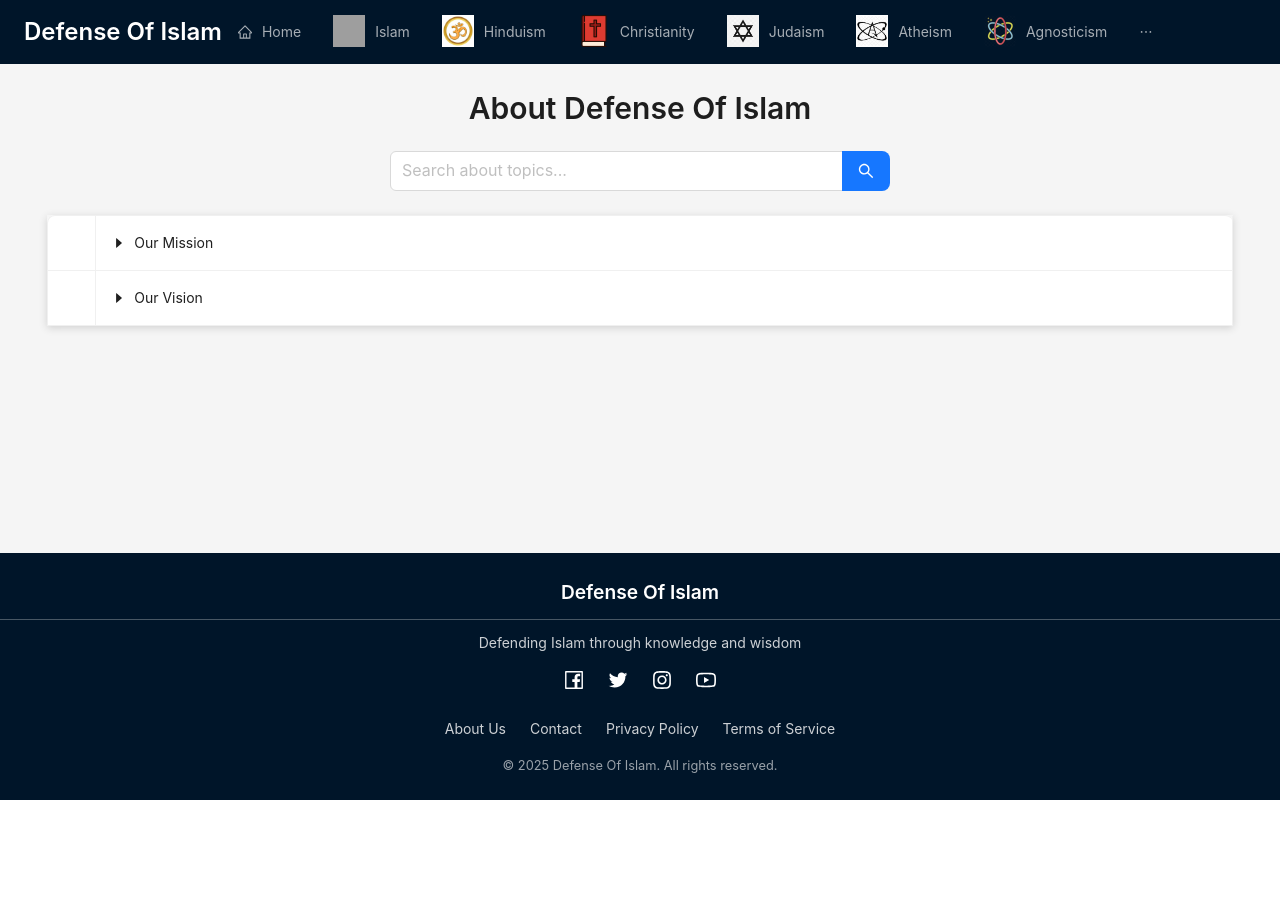
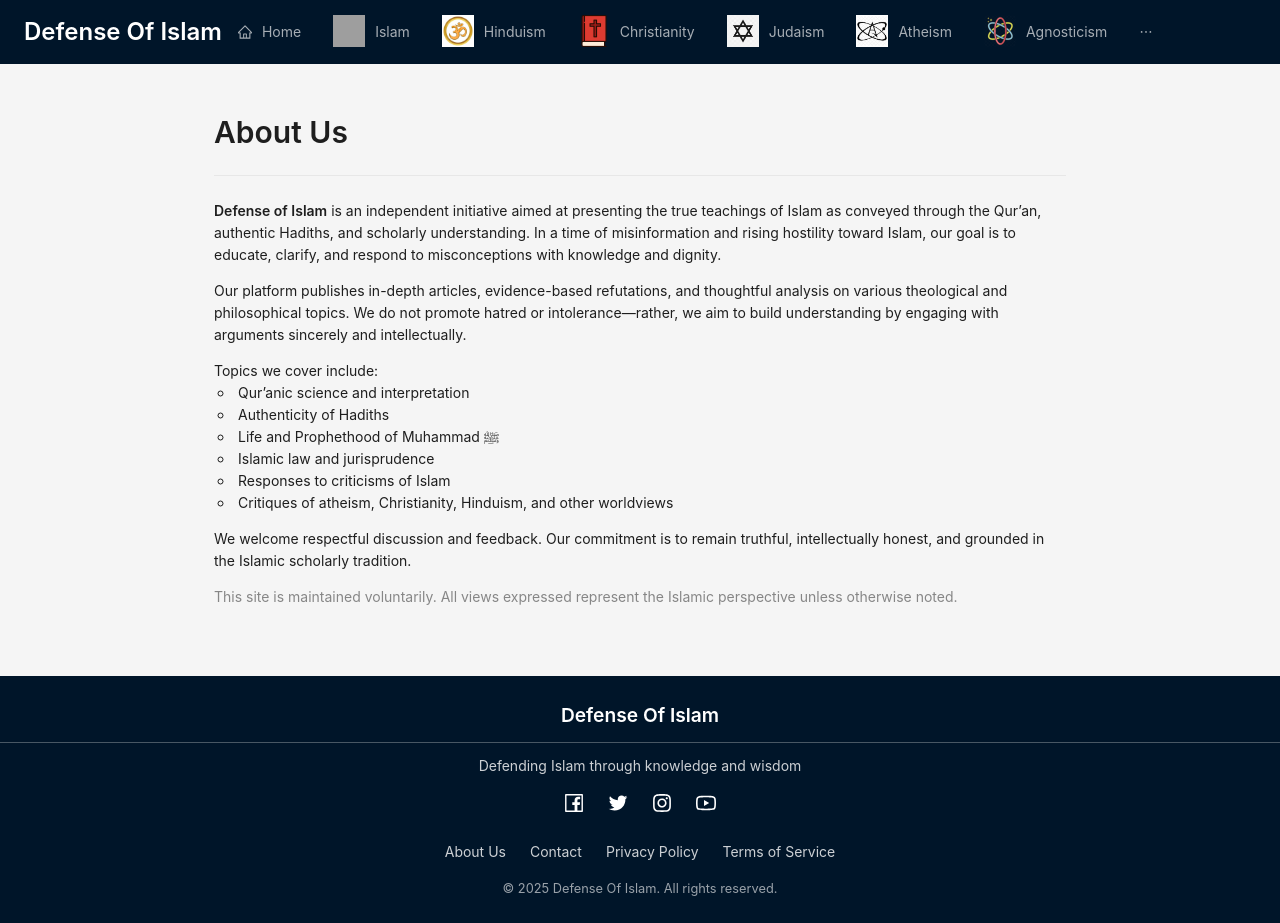
Before and after one commit to defenseofislam/web, a React (Create React App) app: page /web/about in a window 1280 px wide. Before the commit the page ends 800 px from the top, so only its background shows below. Built offline with nearby package versions, Linux system fonts and the light colour scheme; grey boxes are pictures that could not be loaded; a web font is replaced by a local one.

Commit message:
feat: refactor About page to enhance content structure and presentation

```diff
--- a/src/pages/About.js
+++ b/src/pages/About.js
@@ -1,284 +1,52 @@
-import React, { useState, useEffect } from "react";
-import { Table, Typography, Input, Button, Empty } from "antd";
-import {
-  CaretRightOutlined,
-  CaretDownOutlined,
-  MailOutlined,
-} from "@ant-design/icons";
+import React from "react";
+import { Layout, Typography, Divider } from "antd";
 
-const { Title, Paragraph, Text } = Typography;
-const { Search } = Input;
+const { Content } = Layout;
+const { Title, Paragraph } = Typography;
 
-// Helper component to highlight matched text
-const HighlightText = ({ text, search }) => {
-  if (!search || !text) return text;
+function AboutUs() {
+  return (
+    <Content style={{ padding: "24px", maxWidth: "900px", margin: "auto" }}>
+      <Typography>
+        <Title level={2}>About Us</Title>
+        <Divider />
 
-  const regex = new RegExp(`(${search})`, "gi");
-  return text.split(regex).map((part, i) =>
-    part.toLowerCase() === search.toLowerCase() ? (
-      <Text mark key={i}>
-        {part}
-      </Text>
-    ) : (
-      part
-    )
+        <Paragraph>
+          <strong>Defense of Islam</strong> is an independent initiative aimed at presenting the true teachings of Islam
+          as conveyed through the Qur’an, authentic Hadiths, and scholarly understanding. In a time of misinformation and
+          rising hostility toward Islam, our goal is to educate, clarify, and respond to misconceptions with knowledge and dignity.
+        </Paragraph>
+
+        <Paragraph>
+          Our platform publishes in-depth articles, evidence-based refutations, and thoughtful analysis on various
+          theological and philosophical topics. We do not promote hatred or intolerance—rather, we aim to build
+          understanding by engaging with arguments sincerely and intellectually.
+        </Paragraph>
+
+        <Paragraph>
+          Topics we cover include:
+          <ul>
+            <li>Qur’anic science and interpretation</li>
+            <li>Authenticity of Hadiths</li>
+            <li>Life and Prophethood of Muhammad ﷺ</li>
+            <li>Islamic law and jurisprudence</li>
+            <li>Responses to criticisms of Islam</li>
+            <li>Critiques of atheism, Christianity, Hinduism, and other worldviews</li>
+          </ul>
+        </Paragraph>
+
+        <Paragraph>
+          We welcome respectful discussion and feedback. Our commitment is to remain truthful, intellectually honest, and
+          grounded in the Islamic scholarly tradition.
+        </Paragraph>
+
+        <Paragraph type="secondary">
+          This site is maintained voluntarily. All views expressed represent the Islamic perspective unless otherwise
+          noted.
+        </Paragraph>
+      </Typography>
+    </Content>
   );
-};
+}
 
-// Recursive function to highlight text in React elements
-const highlightContent = (node, search) => {
-  if (!node || !search) return node;
-
-  if (typeof node === "string") {
-    return <HighlightText text={node} search={search} />;
-  }
-
-  if (React.isValidElement(node)) {
-    return React.cloneElement(
-      node,
-      {},
-      React.Children.map(node.props.children, (child) =>
-        highlightContent(child, search)
-      )
-    );
-  }
-
-  return node;
-};
-
-const About = () => {
-  const [expandedRow, setExpandedRow] = useState(null);
-  const [searchText, setSearchText] = useState("");
-  const [processedData, setProcessedData] = useState([]);
-
-  const handleExpand = (record) => {
-    if (record.content) {
-      setExpandedRow(expandedRow === record.key ? null : record.key);
-    }
-  };
-
-  // Original table data
-  const tableData = [
-    {
-      key: "1",
-      title: "Our Mission",
-      content: (
-        <div>
-          <Paragraph>
-            To provide authentic Islamic knowledge and defend Islam against
-            misconceptions through evidence-based responses.
-          </Paragraph>
-          <Paragraph>
-            We rely on Quranic verses and authentic Hadith to address modern
-            challenges facing Muslims worldwide.
-          </Paragraph>
-        </div>
-      ),
-    },
-    {
-      key: "2",
-      title: "Our Vision",
-      content: (
-        <div>
-          <Paragraph>
-            To become the most trusted online platform for Islamic defense and
-            dawah materials.
-          </Paragraph>
-          <Paragraph>
-            We aim to equip Muslims with knowledge to confidently represent
-            Islam in interfaith dialogues.
-          </Paragraph>
-        </div>
-      ),
-    },
-  ];
-
-  // Process data for search and highlighting
-  useEffect(() => {
-    if (!searchText) {
-      setProcessedData(tableData);
-      setExpandedRow(null);
-      return;
-    }
-
-    const lowerSearch = searchText.toLowerCase();
-    const newData = tableData.map((item) => {
-      // Check for matches in title
-      const titleMatch = item.title.toLowerCase().includes(lowerSearch);
-      let contentMatch = false;
-      let highlightedContent = item.content;
-
-      // Check for matches in content
-      if (item.content) {
-        // Convert content to plain text for matching
-        const contentString = React.Children.toArray(
-          item.content.props.children
-        )
-          .map((child) => {
-            if (typeof child === "string") return child;
-            if (child.props?.children)
-              return React.Children.toArray(child.props.children).join(" ");
-            return "";
-          })
-          .join(" ")
-          .toLowerCase();
-
-        contentMatch = contentString.includes(lowerSearch);
-
-        // Highlight content if matched
-        if (contentMatch) {
-          highlightedContent = React.cloneElement(
-            item.content,
-            {},
-            highlightContent(item.content, searchText)
-          );
-        }
-      }
-
-      // Highlight title if matched
-      const highlightedTitle = titleMatch ? (
-        <HighlightText text={item.title} search={searchText} />
-      ) : (
-        item.title
-      );
-
-      return {
-        ...item,
-        highlightedTitle,
-        highlightedContent,
-        shouldExpand: titleMatch || contentMatch,
-      };
-    });
-
-    setProcessedData(newData);
-
-    // Auto-expand first matching row
-    const firstMatch = newData.find((item) => item.shouldExpand);
-    setExpandedRow(firstMatch?.key || null);
-    //eslint-disable-next-line react-hooks/exhaustive-deps
-  }, [searchText]);
-
-  // Filter data based on search
-  const filteredData = processedData.filter(
-    (item) => item.shouldExpand || !searchText
-  );
-
-  const handleSearch = (value) => {
-    setSearchText(value);
-  };
-
-  const handleSubmitTopic = () => {
-    alert(
-      "Thank you for considering to contribute in this website. Please feel free to suggest this topic. May Allah reward you!"
-    );
-    const subject = "Topic Suggestion for SR Defense";
-    const body = `Assalamu Alaikum,\n\nI would like to suggest the following topic for inclusion on your website:\n\n[Please describe your topic here (You searched for "${searchText}"). Kindly Explain from below this line about this "${searchText}" topic. This topic will be added in future In Sha Allah]\n\nJazakAllah Khair`;
-
-    // Check if mobile device
-    const isMobile =
-      /Android|webOS|iPhone|iPad|iPod|BlackBerry|IEMobile|Opera Mini/i.test(
-        navigator.userAgent
-      );
-
-    if (isMobile) {
-      // For mobile, use simple mailto link
-      window.location.href = `mailto:defenseofislam.kk@gmail.com?subject=${encodeURIComponent(
-        subject
-      )}&body=${encodeURIComponent(body)}`;
-    } else {
-      // For desktop, try to open Gmail directly
-      const mailtoLink = `https://mail.google.com/mail/?view=cm&fs=1&to=defenseofislam.kk@gmail.com&su=${encodeURIComponent(
-        subject
-      )}&body=${encodeURIComponent(body)}`;
-      window.open(mailtoLink, "_blank", "noopener,noreferrer");
-    }
-  };
-
-  const columns = [
-    {
-      title: "About SR Defense",
-      dataIndex: "title",
-      key: "title",
-      render: (text, record) => (
-        <div
-          style={{
-            display: "flex",
-            alignItems: "center",
-            cursor: record.content ? "pointer" : "default",
-          }}
-          onClick={() => handleExpand(record)}
-        >
-          {record.content &&
-            (expandedRow === record.key ? (
-              <CaretDownOutlined style={{ marginRight: 8 }} />
-            ) : (
-              <CaretRightOutlined style={{ marginRight: 8 }} />
-            ))}
-          {record.highlightedTitle || text}
-        </div>
-      ),
-    },
-  ];
-
-  return (
-    <div style={{ padding: "0 16px" }}>
-      <Title level={2} style={{ textAlign: "center", marginBottom: "24px" }}>
-        About Defense Of Islam
-      </Title>
-
-      <div style={{ marginBottom: 24, maxWidth: 500, margin: "0 auto 24px" }}>
-        <Search
-          placeholder="Search about topics..."
-          allowClear
-          enterButton
-          size="large"
-          onChange={(e) => handleSearch(e.target.value)}
-          onSearch={handleSearch}
-        />
-      </div>
-
-      <Table
-        columns={columns}
-        dataSource={filteredData.length > 0 ? filteredData : []}
-        pagination={false}
-        bordered
-        showHeader={false}
-        expandable={{
-          expandedRowRender: (record) =>
-            record.highlightedContent || record.content,
-          expandedRowKeys: expandedRow ? [expandedRow] : [],
-          expandIcon: () => null,
-          rowExpandable: (record) => !!record.content,
-        }}
-        style={{
-          width: "95%",
-          margin: "0 auto",
-          boxShadow: "0 2px 8px rgba(0, 0, 0, 0.15)",
-        }}
-        locale={{
-          emptyText: (
-            <Empty
-              description={
-                <span>
-                  No results matched. Would you like to submit this "
-                  {searchText}"" topic to me?
-                </span>
-              }
-            >
-              <Button
-                type="primary"
-                icon={<MailOutlined />}
-                onClick={handleSubmitTopic}
-                style={{ marginTop: 16 }}
-              >
-                Suggest This Topic Via Email
-              </Button>
-            </Empty>
-          ),
-        }}
-      />
-    </div>
-  );
-};
-
-export default About;
+export default AboutUs;
```
